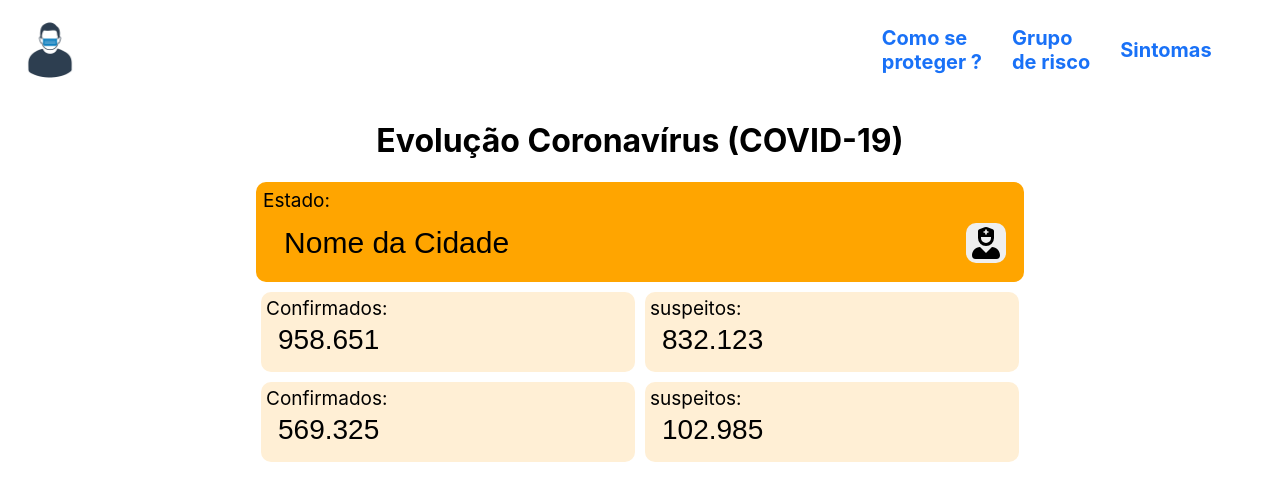
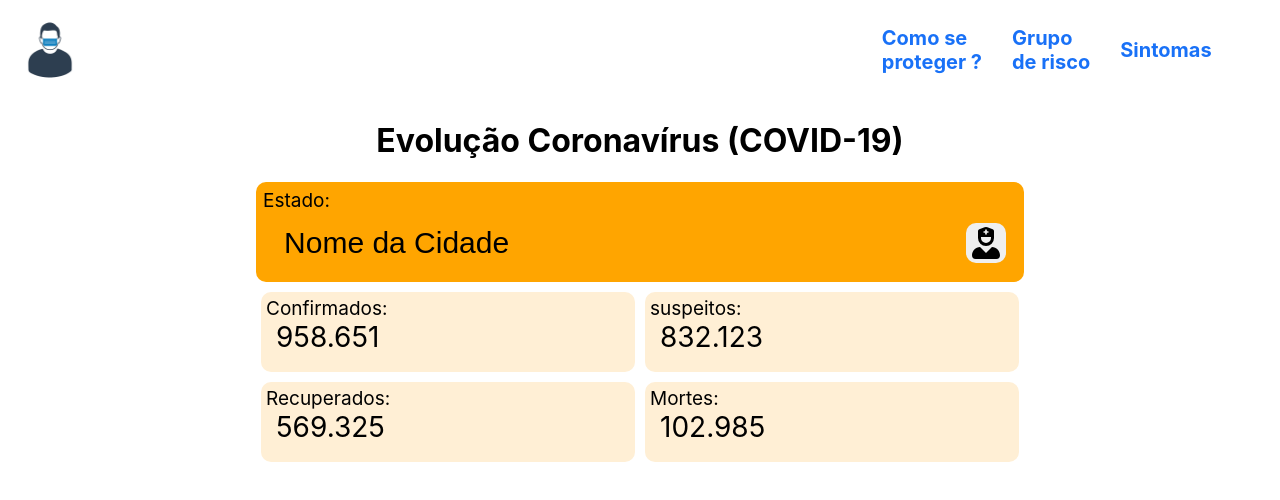
Before and after one commit to LeoCaldeira/report-covid19, a React (Create React App) app: page / in a window 1280 px wide. Shown: the top 500 px of the page. Built offline with nearby package versions, Linux system fonts and the light colour scheme; the HTML template or start-up script is replaced by a standard one.

Commit message:
Correção Response

```diff
--- a/src/App.js
+++ b/src/App.js
@@ -3,6 +3,7 @@ import { FaUserNurse } from 'react-icons/fa';
 import './App.css';
 import './Table.css';
 import './Navbar.css';
+import { logRoles } from '@testing-library/react';
 
 /* onChange={(e) => setInputValue(e.target.value)} FAZ COM QUE SEJA MOSTRADO AS LETRAS SENDO ATUALIZADAS NO INPUT */
 
@@ -13,17 +14,30 @@ function App() {
   const [suspectCases, setSuspectCases] = useState("832.123")
   const [recoveredCases, setRecoveredcases] = useState("569.325")
   const [numberDeath, setNumberDeath] = useState("102.985")
-  const [response, setResponse] = useState("");
-
+  const [covid, setCovid] = useState("");
 
 
   const getStateFromAPI = async () => {
-    let response = await fetch ("https://covid19-brazil-api.now.sh/api/report/v1");
-    response = await response.json();
+    let response = await fetch("https://covid19-brazil-api.now.sh/api/report/v1");
+        response = await response.json();
+  /*
+    let variavel = {name: "logRoles", livro="mlktasd"], [name= "aslkdajklsd", livru="eqwuiewoiuoqiwe"]}
+    setCovid(response); */
 
-    console.log(response);
+    setCovid(response);
+
+    const verifyState = () => {
+
+        if (response.data[num].state === enterCity);
+    }
+    // setConfirmedCases(response.data[num].cases);
+    // setSuspectCases(response.dara[num].sus)
+
+    console.log(response.data);
+
+    //teste
+
   }
-
 
 
 
@@ -62,22 +76,30 @@ function App() {
           <div className="case-status">
             <div className="case-type">
               <span>Confirmados:</span><br/>
-              <input className="" readOnly={true} value={confirmedCases} />
+              <div className="results">
+                {confirmedCases}
+              </div>
             </div>
             <div className="case-type">
-            <span>suspeitos:</span><br/>
-              <input className=" " readOnly={true} value={suspectCases} />
+              <span>suspeitos:</span><br/>
+              <div className="results">
+                {suspectCases}
+              </div>
             </div>
           </div>
 
           <div className="case-status">
             <div className="case-type">
-            <span>Confirmados:</span><br/>
-              <input className=" " readOnly={true} value={recoveredCases} />
+            <span>Recuperados:</span><br/>
+              <div className="results">
+                {recoveredCases}
+              </div>
             </div>
             <div className="case-type">
-            <span>suspeitos:</span><br/>
-              <input className=" " readOnly={true} value={numberDeath} />
+            <span>Mortes:</span><br/>
+              <div className="results">
+                {numberDeath}
+              </div>
             </div>
           </div>
       </div>
--- a/src/Table.css
+++ b/src/Table.css
@@ -47,16 +47,6 @@
     cursor: default;
 }
 
-.case-status input {
-    width: 98%;
-    height: 55%;
-
-    font-size: 28px;
-    margin-left: 10px;
-
-    cursor: default;
-
-}
 
 .case-status input:focus{
     font-size: 28px;
@@ -104,3 +94,10 @@
 .send-icon:focus{
     outline: none;
 }
+
+.results {
+    cursor: default;
+
+    font-size: 28px;
+    margin-left: 10px;
+}
```
